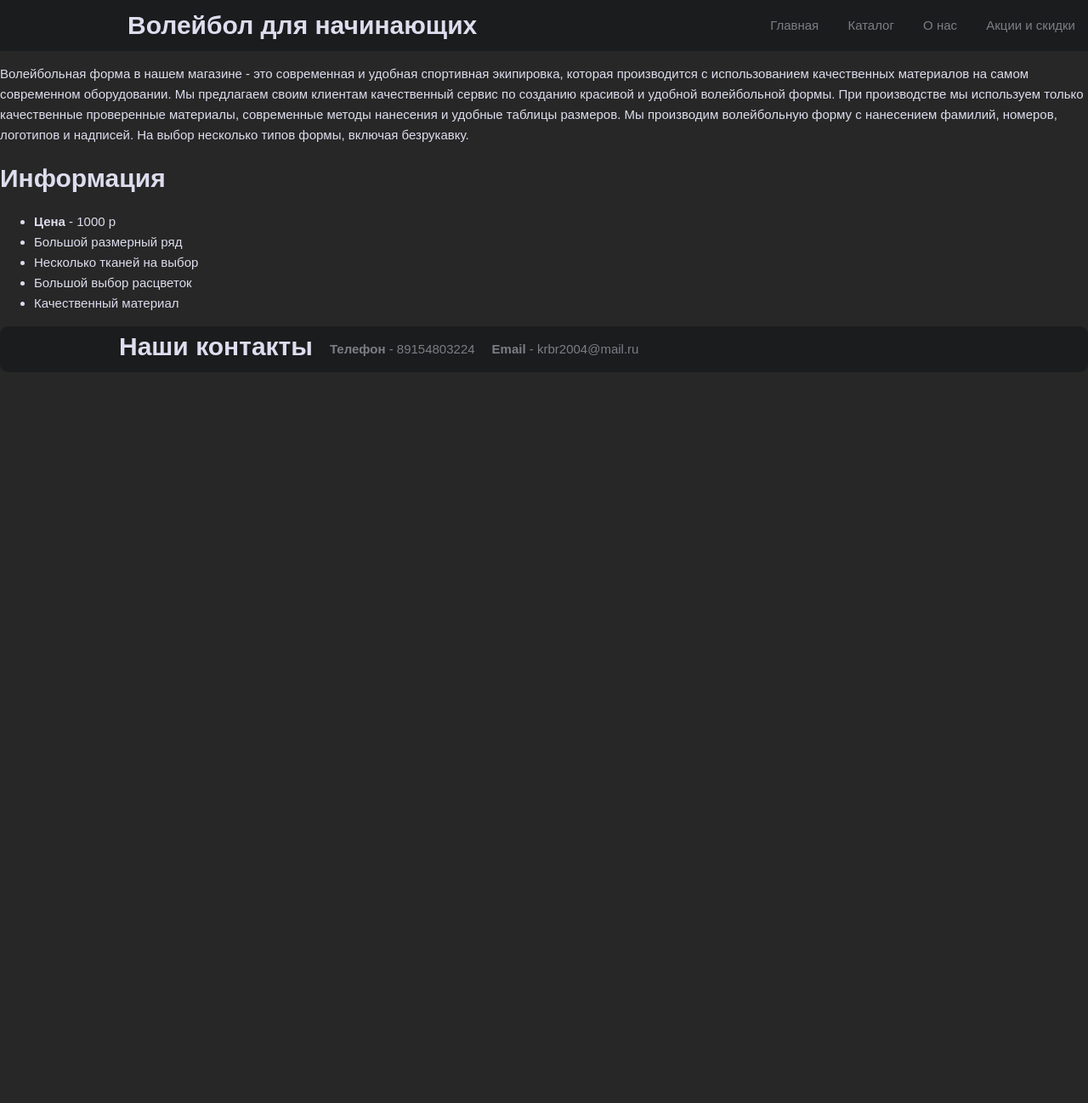
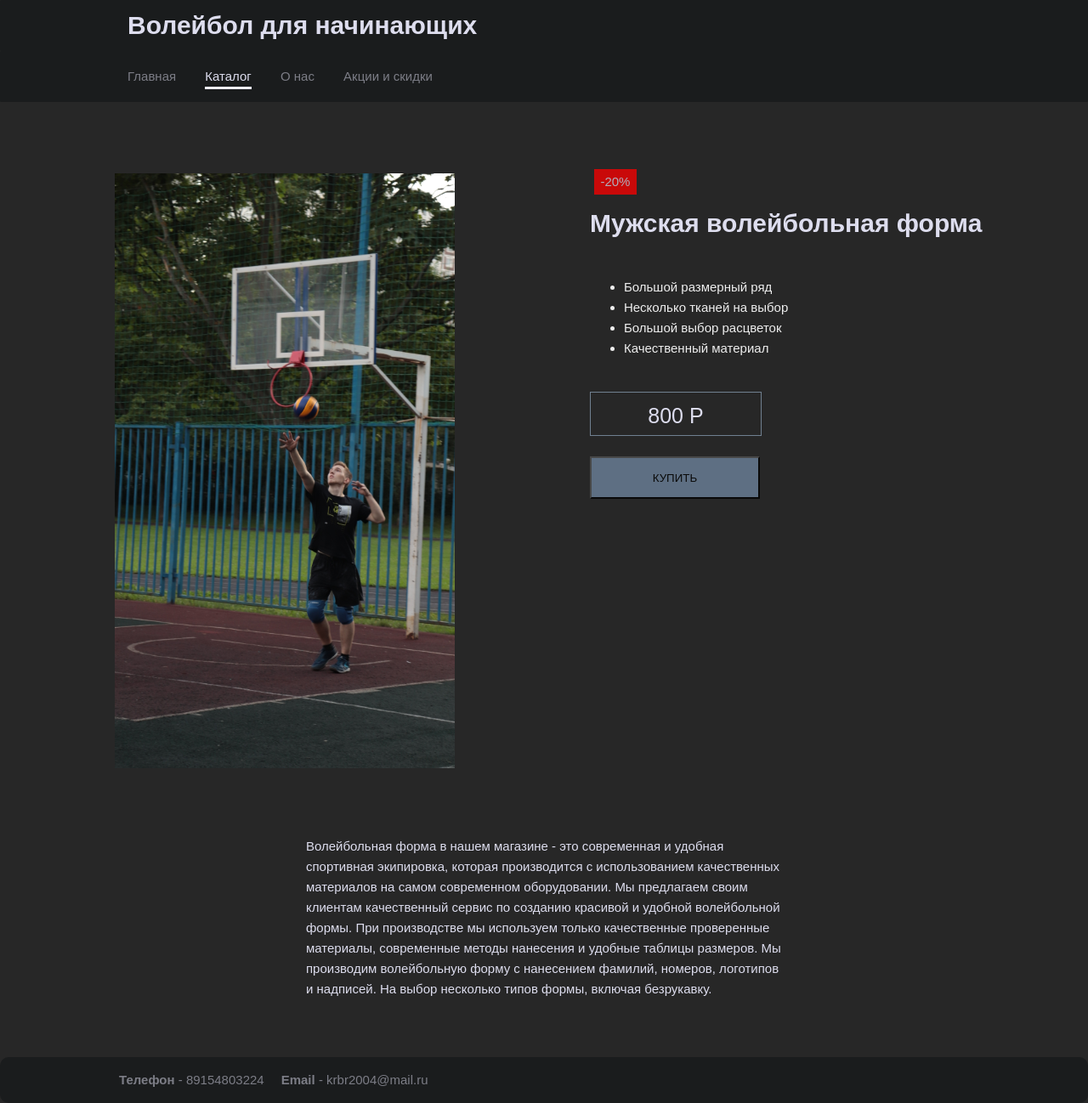
Before and after one commit to kristina-bryskina/Kristina-Bryskina-, a plain HTML site: page inf.html in a window 1280 px wide. Shown: the whole page at 85% size. Before the commit the page ends 800 px from the top, so only its background shows below. Drawn offline with Linux system fonts and the light colour scheme.

Commit message:
beautiful catalog and item page

```diff
--- a/inf.html
+++ b/inf.html
@@ -1,43 +1,106 @@
 <!DOCTYPE html>
 <html lang="en">
+
 <head>
     <meta charset="UTF-8">
     <title>Title</title>
     <link rel="stylesheet" href="style.css">
 </head>
+
 <body>
+
+
+
+    <div class="container1">
+        <header class="header">
+            <a class="logo" href="#">
+                Волейбол для начинающих
+            </a>
+
+        </header>
+    </div>
+
+
     <div class="container">
         <header class="header">
-        <a  class="logo" href="#">
-            Волейбол для начинающих
-        </a>
-        <nav>
-            <a class = "nav__link" href="index.html"> Главная </a>
-            <a class = "nav__link" href="katolog.html"> Каталог </a>
-            <a class = "nav__link" href="about.html"> О нас </a>
-            <a class = "nav__link" href="about.html"> Акции и скидки </a>
+
+            <nav class="navv">
+                <a class="nav__link" href="index.html"> Главная </a>
+                <a class="nav__link active" href="katolog.html"> Каталог </a>
+                <a class="nav__link" href="about.html"> О нас </a>
+                <a class="nav__link" href="about.html"> Акции и скидки </a>
             </nav>
         </header>
     </div>
+    <br>
+
+    <div class="page">
+
+
 
         <div class="container">
-    <p>
-    Волейбольная форма в нашем магазине - это современная и удобная спортивная экипировка, которая производится с использованием качественных материалов на самом современном оборудовании. Мы предлагаем своим клиентам качественный сервис по созданию красивой и удобной волейбольной формы. При производстве мы используем только качественные проверенные материалы, современные методы нанесения и удобные таблицы размеров. Мы производим волейбольную форму с нанесением фамилий, номеров, логотипов и надписей. На выбор несколько типов формы, включая безрукавку.
+            <div class="photos1">
+
+                <img class="photo" src="img/anton.jpg" width="400px" height="700px">
+                <div >
+                    <div class="discount">
+                        <p class = "center">
+                            -20%
                         </p>
+                          </div>
+                    <h3>Мужская волейбольная форма</h3>
 
-<h3>Информация</h3> <ul>
-      <li><b>Цена</b> - 1000 р</li>
+
+                    <ul class="b">
+                        <br>
                         <li>Большой размерный ряд</li>
                         <li>Несколько тканей на выбор</li>
                         <li>Большой выбор расцветок</li>
                         <li>Качественный материал</li>
                     </ul>
+                    <br>
+
+
+                    <div class="stoim">
+                        <p class="ts">
+                            800 Р
+                        </p>
+                    </div>
+                    <br>
+
+
+
+
+                    <button class="button">КУПИТЬ </button>
+
+
+                </div>
+
+            </div>
+        </div>
+
+        <div class="navv1">
+            <p>
+                Волейбольная форма в нашем магазине - это современная и удобная спортивная экипировка, которая
+                производится
+                с использованием качественных материалов на самом современном оборудовании. Мы предлагаем своим клиентам
+                качественный сервис по созданию красивой и удобной волейбольной формы. При производстве мы используем
+                только
+                качественные проверенные материалы, современные методы нанесения и удобные таблицы размеров. Мы
+                производим
+                волейбольную форму с нанесением фамилий, номеров, логотипов и надписей. На выбор несколько типов формы,
+                включая безрукавку.
+            </p>
+
+
+        </div>
+        <br><br>
     </div>
 
     <div class="container">
         <footer class="footer">
-    <h3 class="contact">Наши контакты</h3>
-    <p class="contact_info"> <b>Телефон </b>  - 89154803224 </p>
+
+            <p class="contact_info"> <b>Телефон </b> - 89154803224 </p>
             <p class="contact_info"> <b>Email</b> - krbr2004@mail.ru </p>
         </footer>
 
--- a/style.css
+++ b/style.css
@@ -27,11 +27,47 @@ body {
     width: 100%;
 
     margin: 0 auto;
+}
+
+.stoim{
+
+    border: 1px solid #708090;
+    height: 50px !important;
+    width: 200px !important;
 
 
 }
+.ram{
+border: 1px solid #dde ;
+}
+
 .navv {
-    padding: 135px 135px;
+    padding: 5px 135px;
+}
+
+.navv1{
+    padding: 5px 360px;
+}
+.ts{
+
+    font-size: 25px;
+    text-align: center;
+    margin-top: 7px;
+
+
+
+}
+
+.button{
+    width: 200px;
+    height: 50px;
+    background-color: rgb(113, 136, 162);
+    opacity: 0.75;
+
+}
+.b{
+    color:#eee;
+
 }
 
 .header {
@@ -116,6 +152,16 @@ justify-content: space-around;
 padding: 130px;
 }
 
+.photos1 {
+    display: flex;
+    flex-wrap: wrap;
+    margin: 0 auto;
+    justify-content: space-around;
+    padding: 50px;
+    max-width: 1500px;
+    }
+
+
 .photos_brend {
 
     margin-top: 30px;
@@ -134,7 +180,10 @@ height:400;
     margin-right: 10px;
 }
 
+.page{
+    min-height: calc(100vh-130px)!important;
 
+}
 .about_text{
 }
 .footer{
@@ -142,6 +191,7 @@ display: flex;
 background-color: #1A1C1D ;
 border-radius: 10px;
 padding-left: 130px;
+
 
 }
 .contact{
@@ -167,6 +217,33 @@ justify-content: center;
     opacity: 1;
 }
 
+.discount{
+
+    margin: 5px;
+margin-bottom: 10px;
+display: flex;
+flex-direction: column;
+justify-content: center;
+
+background-color: red;
+opacity:0.75;
+width: 50px;
+height: 30px;
+}
+
+.discount_n{
+
+    margin: 5px;
+margin-bottom: 10px;
+display: flex;
+flex-direction: column;
+justify-content: center;
+
+
+width: 50px;
+height: 30px;
+}
+
 .card{
 margin: 10px;
 margin-bottom: 50px;
@@ -176,13 +253,16 @@ flex-direction: column;
 justify-content: center;
 transition: background-color 1s linear;
 background-color: inherit;
-width: 250;
-height: 400px;
+width: 250px;
+height: 570px;
 
 }
 .photo_card{
-    width: 250;
-    height: 300px;
+    width: 220px;
+
+    padding-left: 15px;
+    margin-top: 15px;
+
 }
 
 .product{
@@ -191,6 +271,8 @@ height: 400px;
 
 .product__name{
 text-align: center;
+font-size: 20px;
+
 }
 
 .product__price{
```
Also changed, not shown: about.html (+24 -8 lines), index.html (+15 -8 lines), katolog.html (+26 -0 lines). Lines whose indentation alone changed are shown as unchanged.
